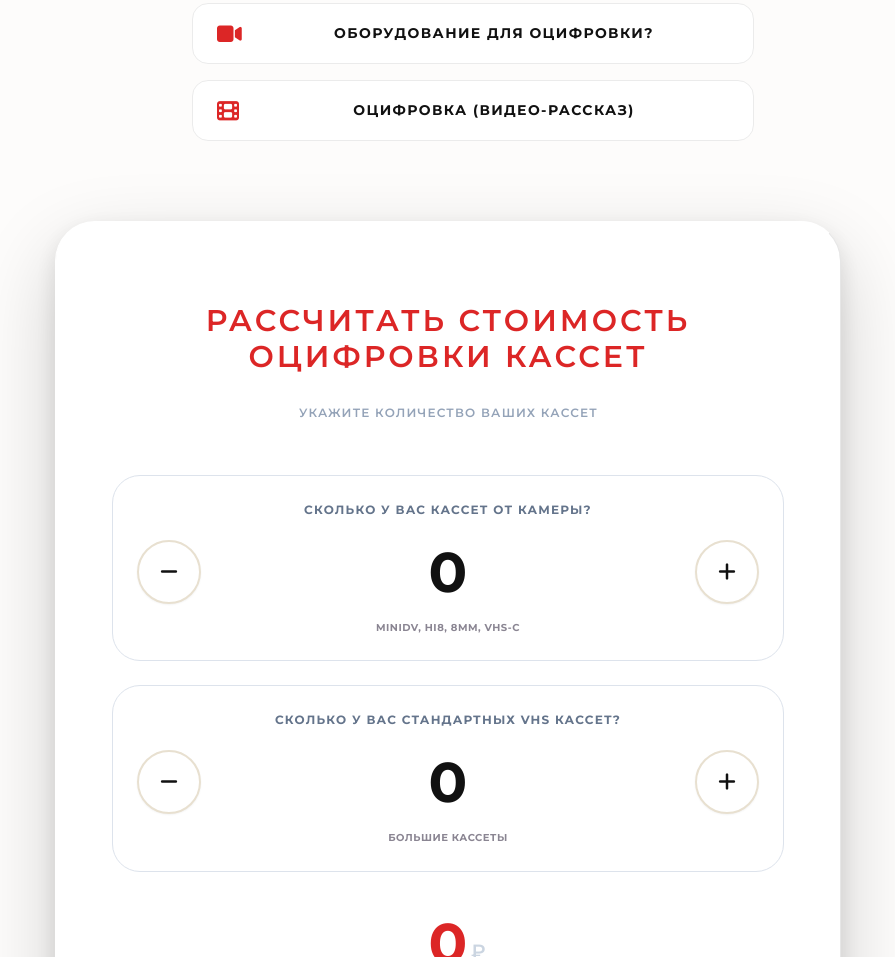
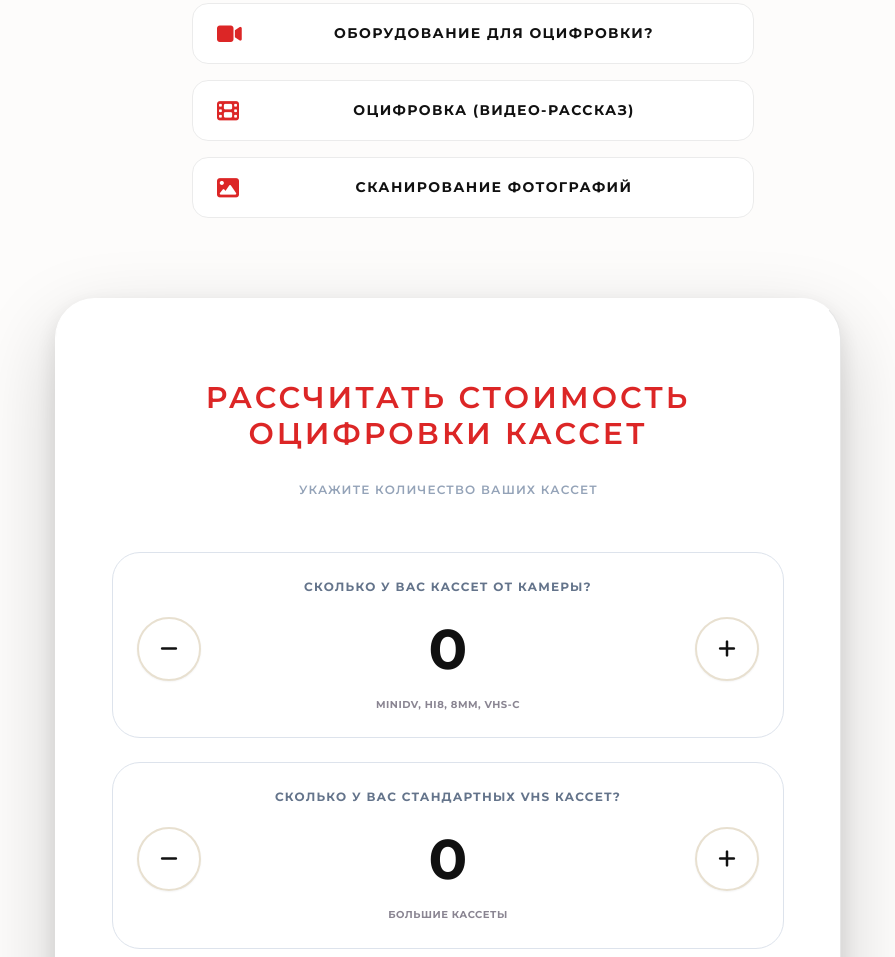
Before and after one commit to rinatzakirow-bot/new-ocifrovka, a website: page index.html in a window 1280 px wide. Shown: the part 2676-3633 px from the top of the page, without its empty margins (208-1103 px from the left). Drawn offline with nearby package versions, Linux system fonts and the light colour scheme.

Commit message:
Add files via upload

```diff
--- a/index.html
+++ b/index.html
@@ -1052,6 +1052,9 @@
             }
             .benefit-label { font-size: 1.4rem; }
         }
+
+        /* ── Центрирование контейнера (как на внутренних страницах) ── */
+        .container { width: 100% !important; max-width: 1280px !important; margin-left: auto !important; margin-right: auto !important; }
     </style>
 </head>
 <body>
@@ -1216,6 +1219,10 @@
                         <a href="video.html" class="faq-banner" style="text-decoration:none;">
                             <i class="fas fa-film"></i>
                             <span>Оцифровка (видео-рассказ)</span>
+                        </a>
+                        <a href="foto.html" class="faq-banner" style="text-decoration:none;">
+                            <i class="fas fa-image"></i>
+                            <span>Сканирование фотографий</span>
                         </a>
 
 
```
